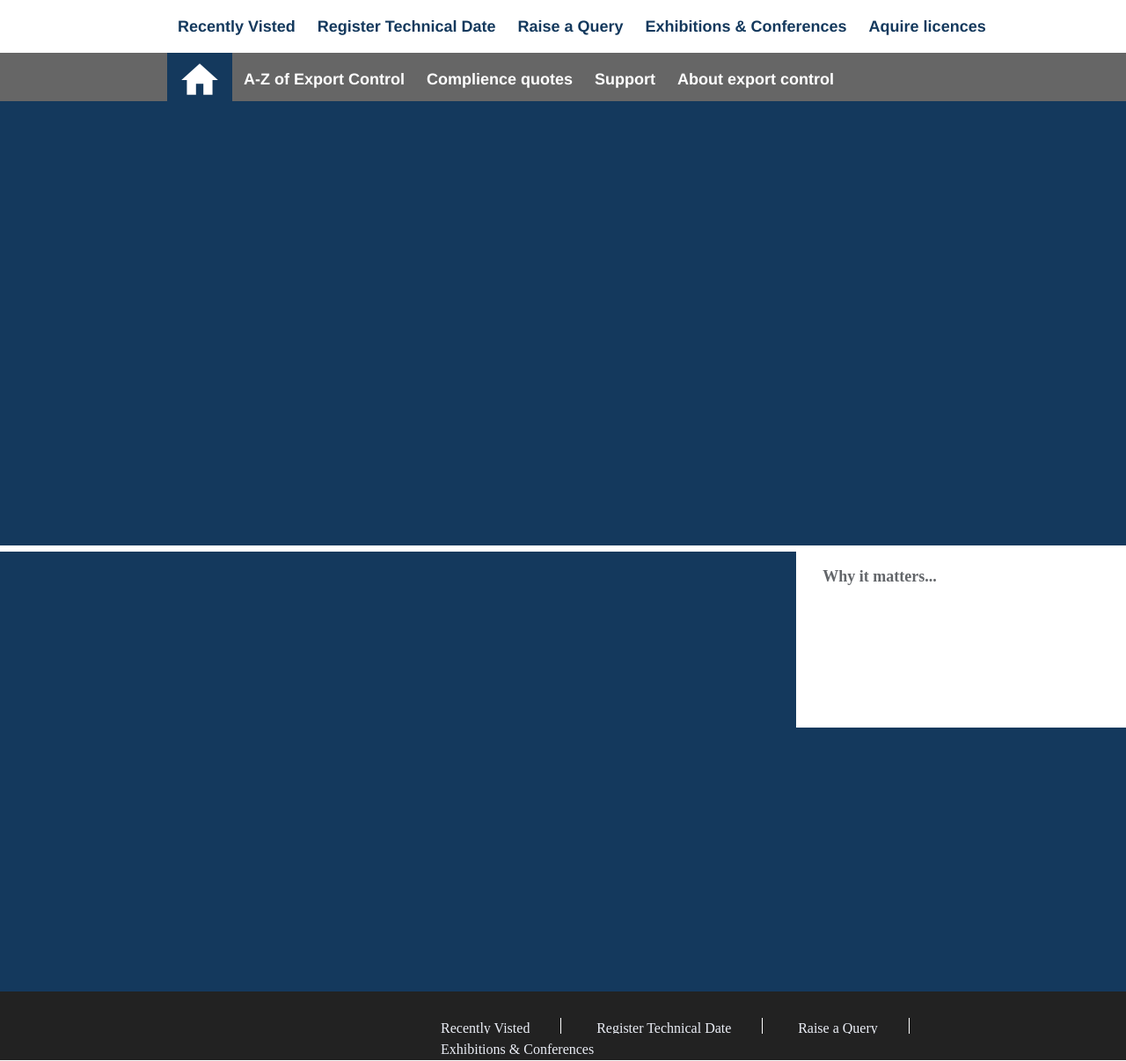
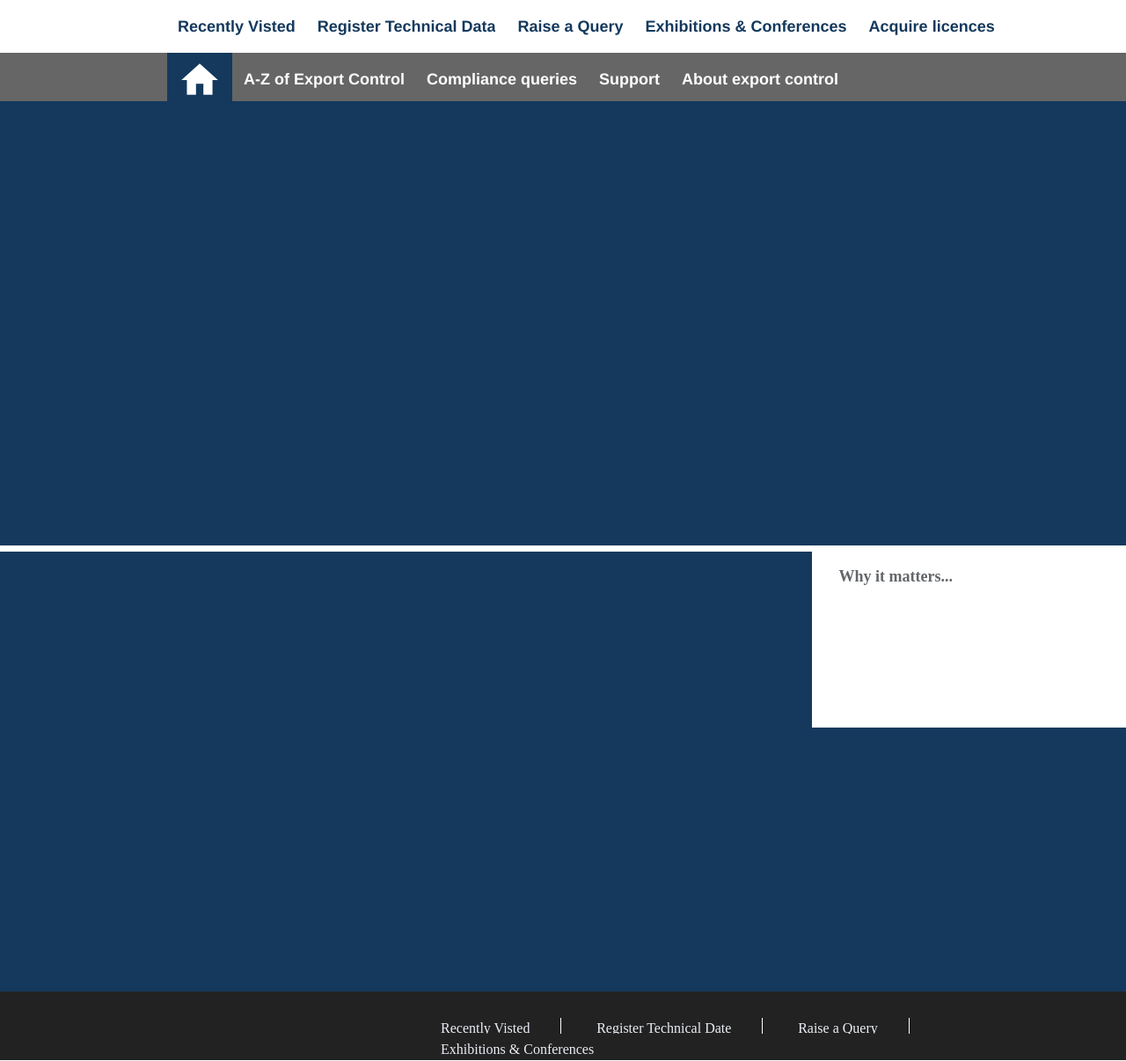
Before and after one commit to Rich-A/PortalPoC, a Jekyll site: the page built from step1.markdown, in a window 1280 px wide. Shown: the whole page at 88% size. Built offline with Jekyll 4.4.1, drawn with Linux system fonts in a browser that asks for light colours; nearby versions of some CDN libraries.

Commit message:
prepare for release

```diff
--- a/_includes/header.html
+++ b/_includes/header.html
@@ -22,10 +22,10 @@
 
         <ul class="top header" id="top-header">
             <li class="hbutton text first bold"><a href ="Recently_Visted">Recently Visted</a></li>
-            <li class="text hbutton bold text"><a href ="Register_Technical_Date">Register Technical Date</a></li>
+            <li class="text hbutton bold text"><a href ="Register_Technical_Date">Register Technical Data</a></li>
             <li class="hbutton bold text"><a href ="Raise_a_Query">Raise a Query</a></li>
             <li class="hbutton bold text"><a href= "Exhibitions">Exhibitions & Conferences</a></li>
-            <li class="hbutton bold text"><a href="hbutton_bold"> Aquire licences</a></li>
+            <li class="hbutton bold text"><a href="hbutton_bold"> Acquire licences</a></li>
             <li class="mid-blank"></li>
             <li class= "hbutton first" id="user"><a href="user"><i class="material-icons">account_circle</i></a></li>
             <li class= "hbutton" id="message"><a href="message"><i class="material-icons">message</i></a></li>
@@ -34,7 +34,7 @@
         <ul class="bottom header" id="bottom-header">
                 <li class= "hbutton first" id="home"><a href="home"><i class="material-icons">home</i></a></li>
                 <li class="hbutton bold text"><a href="A-Zof_Export_Control">A-Z of Export Control</a></li>
-                <li class="hbutton bold text"><a href="Complience_quotes">Complience quotes</a></li>
+                <li class="hbutton bold text"><a href="Complience_quotes">Compliance queries</a></li>
                 <li class="hbutton bold text"><a href="Support">Support</a></li>
                 <li class="hbutton bold text"><a href="About_export_control">About export control</a></li>
 
--- a/css/question.css
+++ b/css/question.css
@@ -9,15 +9,17 @@
 }
 
 .qzone{
+    margin-right: 0px;
     margin-left:15%;
     padding-top: 70px;
     padding-left: 103px;
     color:white;
-    width: 758px;
+    width: 815px;
 }
 
 .question_box{
     color: white;
+    width: 1000px;
 }
 
 .mzone{
@@ -47,18 +49,16 @@
 
 .question_box{
     font-size:24px;
-    width: 300px;
+    width: 600px;
     font-family: arial;
-
-
 }
 
 .answer_box a{
     font-weight:bold;
     text-decoration: none;
-    padding-left:15px;
-    padding-top:5px;
-    background-color: orangered;
+   font-family: FranklinGothic-Medium;
+    font-size: 16px;
+    letter-spacing: 0;
     display: block;
     height: 100%;
     width: 100%;
@@ -68,12 +68,17 @@
 }
 
 .answer_box{
+
     height: 50px;
     width: 300px;
     margin-bottom: 35px;
+    padding-left: 5px;
 }
 
 .answer{
+    padding-left:10px;
+    padding-top:10px;
+    background-color: #F0662F;
     color: white;
 }
 
```
